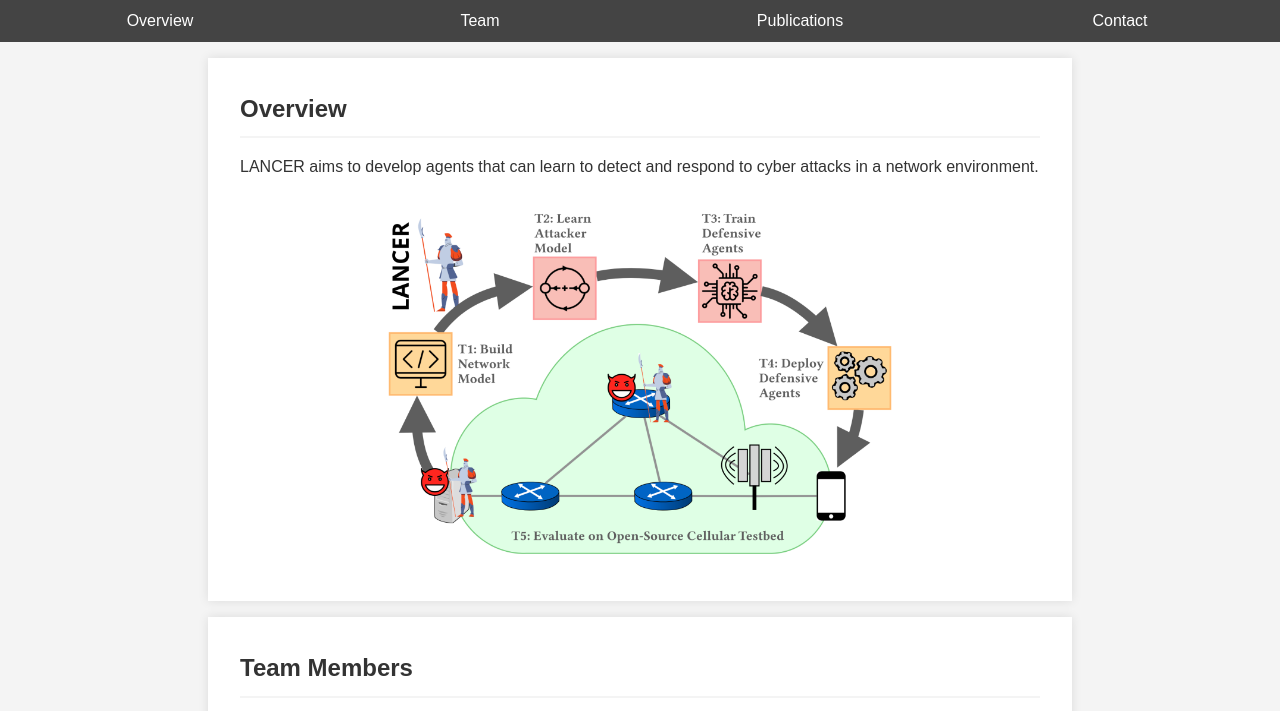
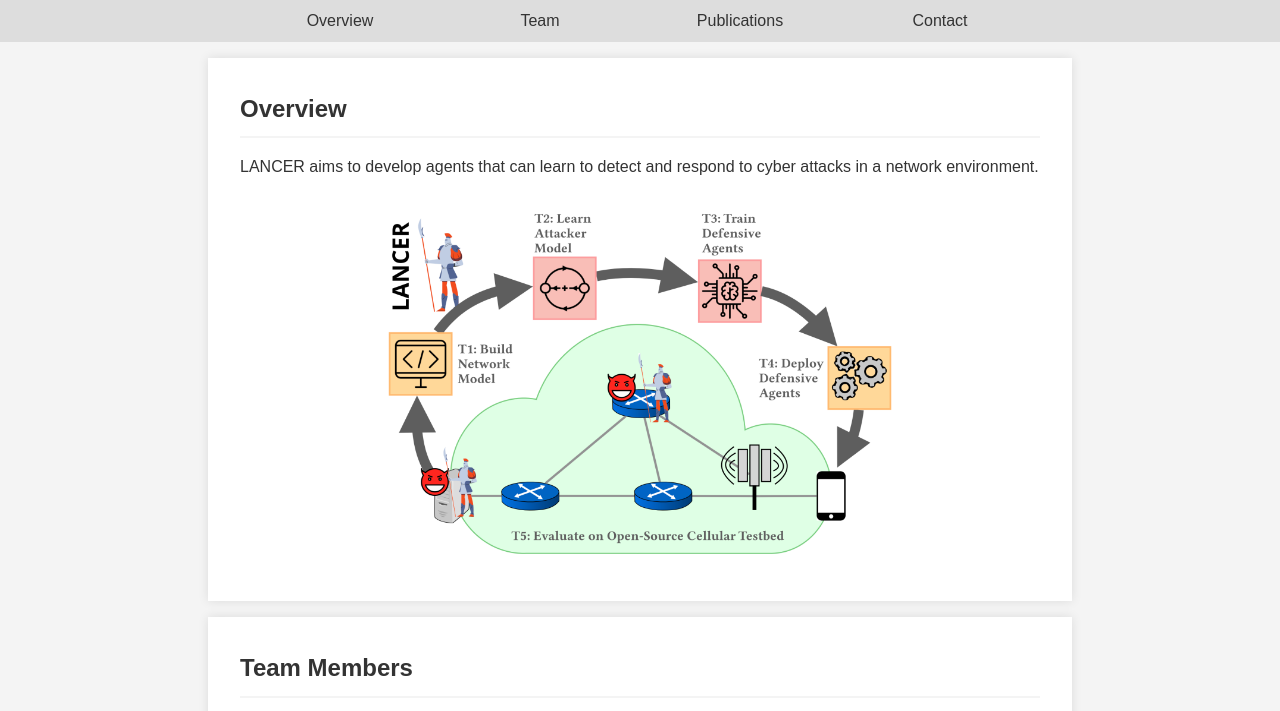
Before and after one commit to julesjacobs/lancer-website, a plain HTML site: page index.html in a window 1280 px wide. Shown: the part 212-923 px from the top of the page. Drawn offline with Linux system fonts and the light colour scheme.

Commit message:
Update layout

```diff
--- a/index.html
+++ b/index.html
@@ -17,12 +17,14 @@
     </header>
 
     <nav>
+      <div class="nav-container">
         <ul>
           <li><a href="#overview">Overview</a></li>
           <li><a href="#team">Team</a></li>
           <li><a href="#publications">Publications</a></li>
           <li><a href="#contact">Contact</a></li>
         </ul>
+      </div>
     </nav>
 
     <section id="overview">
--- a/styles.css
+++ b/styles.css
@@ -19,12 +19,13 @@ body {
 }
 
 header {
-  background-color: #fff;
-  color: #333;
+  background-color: #ffffff; /* Set header background to white */
+  color: #333; /* Adjust text color if necessary */
   padding: 1rem 0;
   display: flex;
   align-items: center;
   justify-content: center;
+  box-shadow: 0 2px 5px rgba(0, 0, 0, 0.1); /* Add subtle shadow for depth */
 }
 
 #lancer-logo {
@@ -45,27 +46,40 @@ header p {
   margin-top: 0.5rem;
 }
 
+nav,
+footer {
+  /* background-color: #f4f4f4;  */
+  background-color: #ddd;
+}
+
+.nav-container {
+  max-width: 800px;
+  margin: 0 auto;
+  display: flex;
+  justify-content: space-between;
+}
+
 nav ul {
-  background-color: #444;
-  overflow: auto;
+  width: 100%;
+  display: flex;
+  justify-content: space-between;
 }
 
 nav ul li {
-  float: left;
-  width: 25%; /* Adjust as needed */
+  flex: 1;
 }
 
 nav ul li a {
   display: block;
   text-align: center;
   padding: 0.5rem 0;
-  color: #fff;
+  color: #333; /* Dark text for contrast */
   text-decoration: none;
   transition: background-color 0.3s;
 }
 
 nav ul li a:hover {
-  background-color: #555;
+  background-color: #bbb; /* Slightly darker background for hover effect */
 }
 
 section {
@@ -99,7 +113,5 @@ section a:hover {
 footer {
   text-align: center;
   padding: 1rem 0;
-  background-color: #333;
-  color: #fff;
   margin-top: 2rem;
 }
```
Lines whose indentation alone changed are shown as unchanged.
